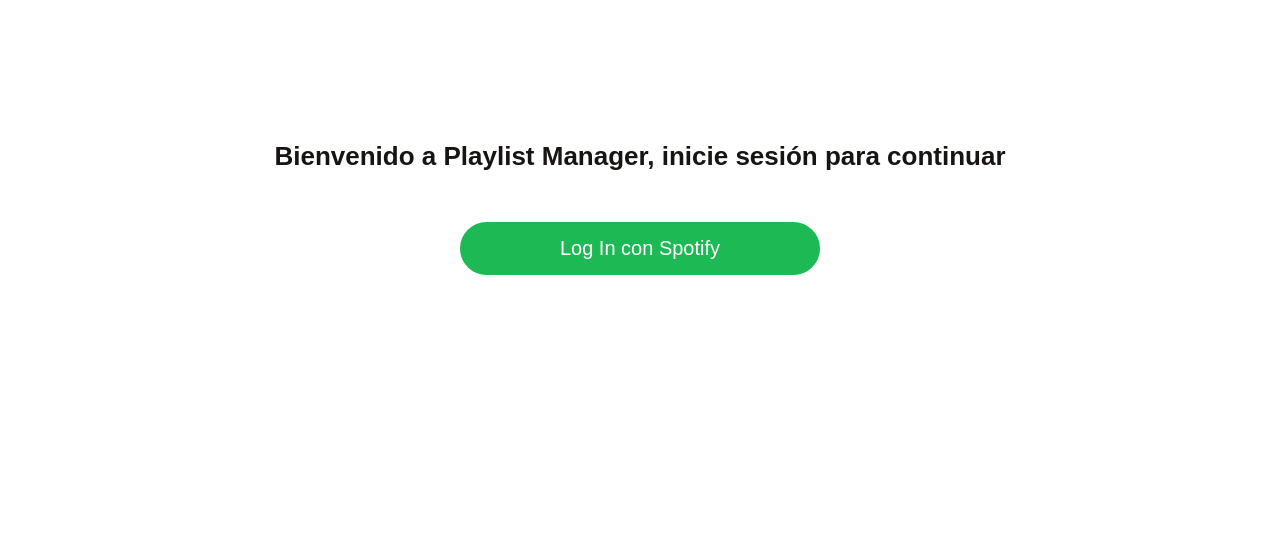
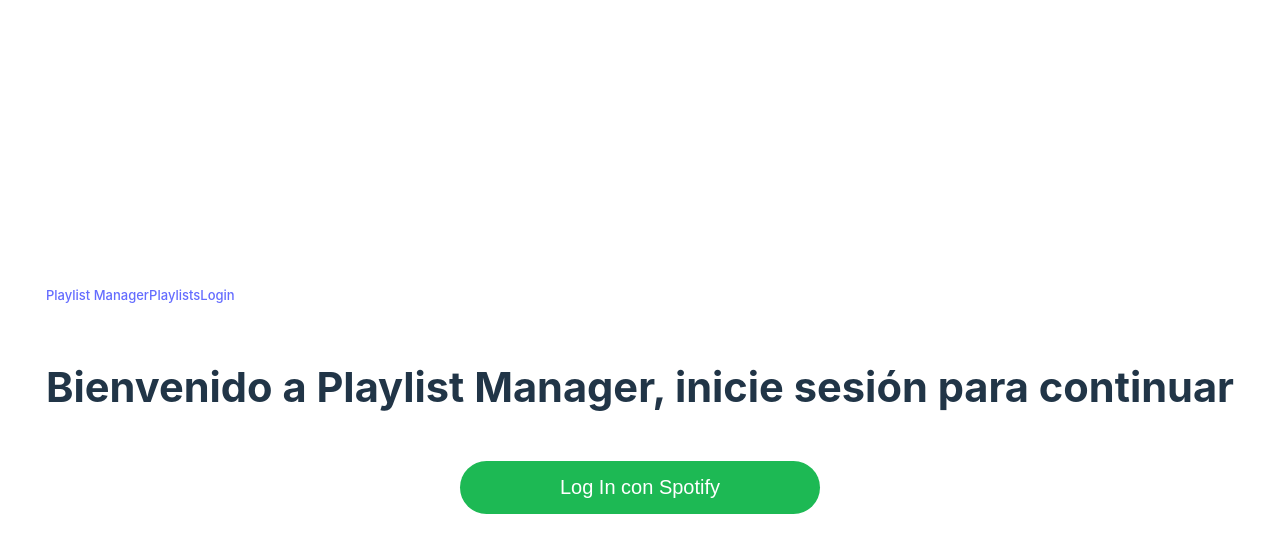
Before and after one commit to fvidalf/Playlist-Manager-Front, a React (Vite) app: page /login in a window 1280 px wide. Shown: the top 552 px of the page. Built offline with nearby package versions, Linux system fonts and the light colour scheme; no server answers.

Commit message:
feat(playlist-layout): Add layout for playlists view. Refactor structure of styling files

```diff
--- a/src/App.jsx
+++ b/src/App.jsx
@@ -1,6 +1,8 @@
+import './app.css';
 import { BrowserRouter, Route, Routes } from 'react-router-dom'
 import Login from './views/Login'
 import Playlists from './views/Playlists'
+import Layout from './Layout.jsx'
 import { AuthProvider } from './context/AuthProvider.jsx'
 import AuthOnlyRoute from './context/AuthOnlyRoute.jsx'
 import PublicOnlyRoute from './context/PublicOnlyRoute.jsx'
@@ -9,12 +11,14 @@
 
   return (
     <AuthProvider>
+      <Layout>
         <Routes>
           <Route path="/login" element={<PublicOnlyRoute><Login/></PublicOnlyRoute>}/>
           <Route path="/callback" element={<PublicOnlyRoute><Login/></PublicOnlyRoute>}/>
           <Route path="/" element={<AuthOnlyRoute><Playlists/></AuthOnlyRoute>}/>
           <Route path="/playlists" element={<AuthOnlyRoute><Playlists/></AuthOnlyRoute>}/>
         </Routes>
+      </Layout>
     </AuthProvider>
   )
 }
--- /dev/null
+++ b/src/Layout.jsx
@@ -0,0 +1,13 @@
+import React from 'react';
+import Navbar from './views/Navbar';
+
+const Layout = ({ children }) => {
+  return (
+    <div>
+      <Navbar />
+      <main style={{ paddingTop: '2rem' }}>{children}</main>
+    </div>
+  );
+};
+
+export default Layout;
--- /dev/null
+++ b/src/app.css
@@ -0,0 +1,70 @@
+:root {
+  font-family: Inter, system-ui, Avenir, Helvetica, Arial, sans-serif;
+  line-height: 1.5;
+  font-weight: 400;
+  height: 100%;
+
+  /* color-scheme: light dark; */
+  /* color: rgba(255, 255, 255, 0.87); */
+  /* background-color: #242424; */
+
+  font-synthesis: none;
+  text-rendering: optimizeLegibility;
+  -webkit-font-smoothing: antialiased;
+  -moz-osx-font-smoothing: grayscale;
+}
+
+a {
+  font-weight: 500;
+  color: #646cff;
+  text-decoration: inherit;
+}
+a:hover {
+  color: #535bf2;
+}
+
+body {
+  margin: 0;
+  display: flex;
+  place-items: center;
+  min-width: 320px;
+  min-height: 100vh;
+}
+
+h1 {
+  font-size: 3.2em;
+  line-height: 1.1;
+}
+
+button {
+  border-radius: 8px;
+  border: 1px solid transparent;
+  padding: 0.6em 1.2em;
+  font-size: 1em;
+  font-weight: 500;
+  font-family: inherit;
+  background-color: #1a1a1a;
+  color: #ffffff;
+  cursor: pointer;
+  transition: border-color 0.25s;
+}
+button:hover {
+  border-color: #646cff;
+}
+button:focus,
+button:focus-visible {
+  outline: 4px auto -webkit-focus-ring-color;
+}
+
+@media (prefers-color-scheme: light) {
+  :root {
+    color: #213547;
+    background-color: #ffffff;
+  }
+  a:hover {
+    color: #747bff;
+  }
+  button {
+    background-color: #f9f9f9;
+  }
+}
--- /dev/null
+++ b/src/views/Navbar.jsx
@@ -0,0 +1,16 @@
+import React from 'react';
+import { Link } from 'react-router-dom';
+
+
+const Navbar = () => {
+  return (
+    <nav className="">
+      <a className="" href="/">Playlist Manager</a>
+      <Link to="/playlists">Playlists</Link>
+      <Link to="/login">Login</Link>
+    </nav>
+  )
+
+}
+
+export default Navbar;
--- a/src/views/Playlists.jsx
+++ b/src/views/Playlists.jsx
@@ -1,9 +1,50 @@
 import "./styles.css"
+import React, { useEffect, useState } from 'react';
 import axios from "axios";
 import { apiConfig } from "../config";
 
 const Playlists = () => {
 
+  const [playlists, setPlaylists] = useState([]);
+
+  useEffect(() => {
+    axios.get(`${apiConfig.API_URL}/playlists`, {
+      withCredentials: true,
+    })
+    .then(response => {
+      setPlaylists(response.data);
+      console.log(response.data);
+      console.log("Playlists:", playlists);
+    })
+  }, []);
+
+  const handleSpotify = (reference) => {
+    console.log("Open in Spotify");
+    // Open reference
+    window.open(reference, "_blank");
+  }
+
+  return (
+    <>
+      <h1> Playlists </h1>
+      <div className="card-container">
+        {playlists.map((playlist, index) => (
+          <div key={playlist.id} className="playlist-card">
+            <img className="bold-photo" src={playlist.images[0].url} alt={playlist.name}/>
+            <div className="card-text">
+              <h3>{playlist.name}</h3>
+              <p>{playlist.description}</p>
+
+            </div>
+            <div className="card-buttons">
+              <button className="highlight-button" onClick={() => console.log("See playlist")}>See playlist</button>
+              <button className="highlight-button" onClick={() => handleSpotify(playlist.external_urls.spotify)}>Open in Spotify</button>
+            </div>
+          </div>
+        ))}
+      </div>
+    </>
+  )
 }
 
 export default Playlists;
--- a/src/views/styles.css
+++ b/src/views/styles.css
@@ -4,16 +4,24 @@
     flex-direction: column;
     justify-content: center;
     align-items: center;
-    height: 50vh;
-    background-color: #ffffff;
+    /* height: 50vh;
+    background-color: #ffffff; */
 }
 
-h1 {
+/* Set color variables */
+:root {
+    --background-white: #fcf7f8;
+    --highlight-green: #c4ff00;
+    --secondary-color: #1DB954;
+    --tertiary-color: #ffffff;
+}
+
+/* h1 {
     color: #191414;
     text-align: center;
     font-family: 'Forum', sans-serif;
     margin: 0;
-}
+} */
 
 .spotify-login-button {
     font-family: 'Forum', sans-serif;
@@ -33,3 +41,51 @@
 button:hover {
     background-color: #282828;
 }
+
+.card-container {
+    display: grid;
+    grid-template-columns: repeat(3,  1fr);
+    gap: 30px;
+}
+
+.playlist-card {
+    display: flex;
+    flex-direction: column;
+    justify-content: center;
+    align-items: center;
+    background-color: #ffffff;
+    border-radius: 10px;
+    padding-left: 15px;
+    padding-top: 15px;
+    padding-right: 20px;
+    padding-bottom: 20px;
+    border: #000000 solid 2px;
+    width: 260px;
+}
+
+.bold-photo {
+    width: 260px;
+    height: 260px;
+    border: #000000 solid 2px;
+    box-shadow: 5px 5px 0px rgba(0, 0, 0, 1); /* Adjust the offset and color as needed */
+}
+
+.card-buttons {
+    display: flex;
+    justify-content: space-between;
+    width: 100%;
+    margin-top: 10px;
+}
+
+.highlight-button {
+    border: #000000 solid 2px;
+    background-color: var(--highlight-green);
+    border-radius: 0;
+    color: #000000;
+    box-shadow: 5px 5px 0px rgba(0, 0, 0, 1);
+}
+
+.card-text {
+    text-align: justify;
+    width: 100%;
+}
```
Also changed, not shown: 1 other file (tests, documents, lock files or other folders). Lines whose indentation alone changed are shown as unchanged.
